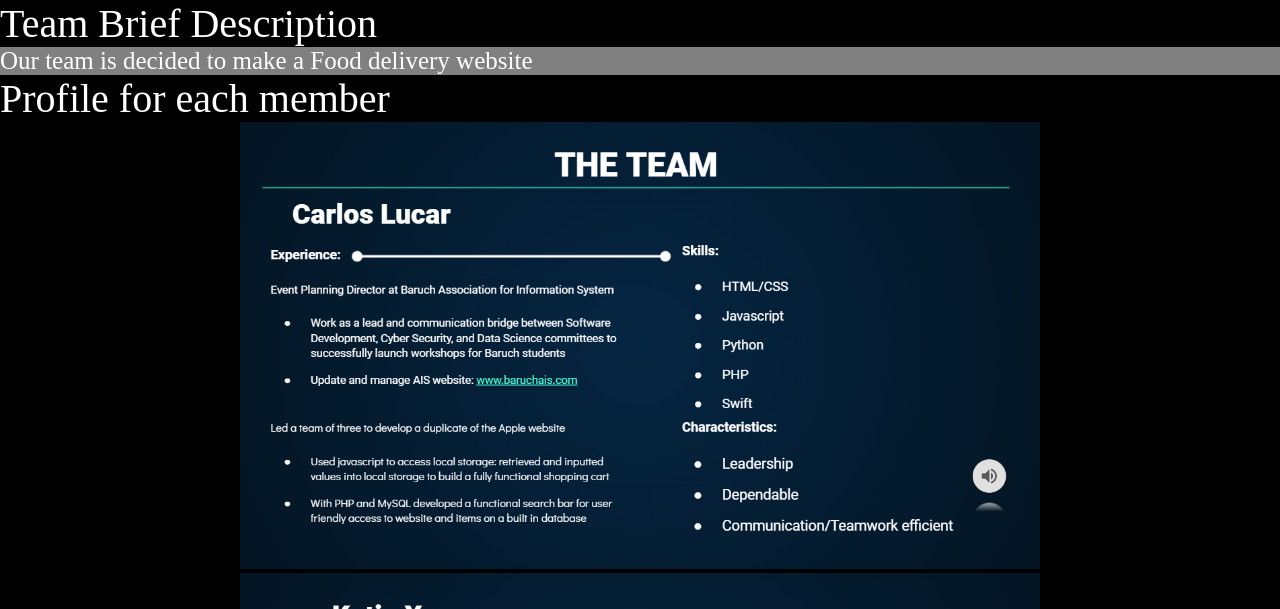
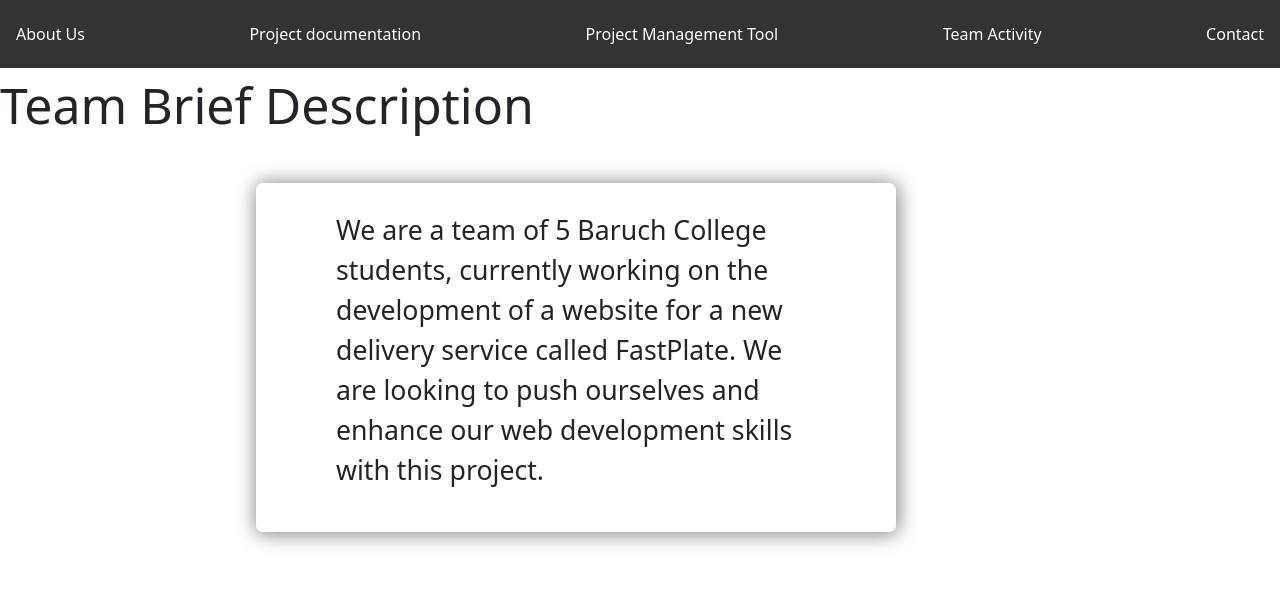
Before and after one commit to 846754008/cis5800, a PHP site: page /aboutus/aboutus.html in a window 1280 px wide; the page is wider, and only the part inside the window is pictured. Shown: the top 609 px of that part. Run offline with PHP 8.4, Linux system fonts and the light colour scheme.

Commit message:
Update on AboutUs page

```diff
--- a/aboutus/aboutus.css
+++ b/aboutus/aboutus.css
@@ -4,6 +4,63 @@
     font-family: Georgia, 'Times New Roman', Times, serif;
 
 }
+.navbar {
+    overflow: hidden;
+    background-color: #333;
+  }
+
+  .navbar a {
+    float: left;
+    font-size: 16px;
+    color: white;
+    text-align: center;
+    padding: 14px 16px;
+    text-decoration: none;
+  }
+
+  .subnav {
+    float: left;
+    overflow: hidden;
+  }
+
+  .subnav .subnavbtn {
+    font-size: 16px;
+    border: none;
+    outline: none;
+    color: white;
+    padding: 14px 16px;
+    background-color: inherit;
+    font-family: inherit;
+    margin: 0;
+  }
+
+  .navbar a:hover, .subnav:hover .subnavbtn {
+    background-color: #FC390F;
+  }
+
+  .subnav-content {
+    display: none;
+    position: absolute;
+    left: 0;
+    background-color: #FF5733;
+    width: 100%;
+    z-index: 1;
+  }
+
+  .subnav-content a {
+    float: left;
+    color: white;
+    text-decoration: none;
+  }
+
+  .subnav-content a:hover {
+    background-color: #eee;
+    color: black;
+  }
+
+  .subnav:hover .subnav-content {
+    display: block;
+  }
 #firstp{
     font-size: 25px;
     background-color: grey;
@@ -34,3 +91,76 @@
     background-color: black;
     color: white;
 }
+
+
+#teamTitle{
+    font-size: 50px;
+}
+
+#section-text{
+    position: relative;
+    left: 20%;
+    width: 50%;
+    margin-top: 40px;
+    margin-bottom: 100px;
+    padding-top: 20pt;
+    padding-bottom: 20pt;
+    padding-left: 60pt;
+    padding-right: 50pt;
+    font-size: 20pt;
+    border-radius: 5pt;
+    box-shadow: 1px 1px 20px 1px grey;
+}
+
+.section{
+    margin: 0 ;
+  width: auto;
+  height: auto;
+  background: white;
+  position: relative;
+  overflow: hidden;
+}
+
+.members::before{
+    content:"";
+    position: relative;
+    height: 150px;
+    width: 239.8%;
+  left: -70%;
+  right: -10%;
+  border-radius: 50%;
+  bottom: 71px;
+  background: #fff;
+}
+
+.members{
+    background-image:linear-gradient(cornflowerblue, white);
+  height: auto;
+  width: 100%;
+  text-align: center;
+  box-shadow: 0px -3px 10px rgba(0,0,0,0.3);
+  display: inline-grid;
+  justify-content: center;
+}
+
+.card{
+    margin-top: 100px;
+}
+
+.card-text, .card-body li{
+    text-align: left;
+}
+
+#line{
+  border-left: 4px solid black;
+  height: 100px;
+  position: relative;
+  left: 50%;
+  margin-left: -3px;
+  top: 30px;
+}
+.project-section{
+    height: 1000px;
+    background: url("/aboutus/image/project-background.jpeg") no-repeat center fixed ;
+    background-size: cover;
+}
--- a/aboutus/aboutus.html
+++ b/aboutus/aboutus.html
@@ -5,19 +5,206 @@
     <meta http-equiv="X-UA-Compatible" content="IE=edge" />
     <meta name="viewport" content="width=device-width, initial-scale=1.0" />
     <link rel="stylesheet" href="aboutus.css" />
+    <link href="https://cdn.jsdelivr.net/npm/bootstrap@5.1.2/dist/css/bootstrap.min.css" rel="stylesheet" integrity="sha384-uWxY/CJNBR+1zjPWmfnSnVxwRheevXITnMqoEIeG1LJrdI0GlVs/9cVSyPYXdcSF" crossorigin="anonymous">
     <title>about us</title>
   </head>
 
   <body>
-    <div class="heading">Team Brief Description</div>
-    <p id="firstp">Our team is decided to make a Food delivery website</p>
-    <div class="heading">Profile for each member</div>
-    <div id="profile">
-      <img src="image/carlos.PNG" alt="Italian Trulli" width="800" />
-      <img src="image/katie.PNG" alt="Italian Trulli" width="800" />
-      <img src="image/miguel.PNG" alt="Italian Trulli" width="800" />
-      <img src="image/jinha.PNG" alt="Italian Trulli" width="800" />
-      <img src="image/yuanyuan.PNG" alt="Italian Trulli" width="800" />
+
+    <div class="navbar">
+      <a href="aboutus/aboutus.html">About Us</a>
+      <!-- project documentation -->
+      <div class="subnav">
+        <button class="subnavbtn">Project documentation</button>
+        <div class="subnav-content">
+          <a href="projectd/note/note.html">Meeting Notes</a>
+        </div>
+      </div>
+      <!-- project management tool -->
+      <div class="subnav">
+        <button class="subnavbtn">Project Management Tool</button>
+        <div class="subnav-content">
+          <a href="#bring">undecided</a>
+        </div>
+      </div>
+      <!-- team activity -->
+      <div class="subnav">
+        <button class="subnavbtn">Team Activity</button>
+      </div>
+      <!-- contact -->
+      <a href="#contact">Contact</a>
     </div>
+
+
+
+
+    <div class="section">
+      <div id="teamTitle">Team Brief Description</div>
+      <div id="section-text" >
+          <p>
+              We are a team of 5 Baruch College students, currently working on the development of a
+              website for a new delivery service called FastPlate. We are looking to push ourselves and
+              enhance our web development skills with this project.
+
+          </p>
+
+      </div>
+
+
+  </div>
+
+
+  <div class="members" >
+
+      <div class="members-title" >
+          <h1>Meet the Team</h1>
+          <div id="line">
+
+          </div>
+      </div>
+
+      <div class="card mb-3" style="max-width: 600px;">
+          <div class="row g-0">
+            <div class="col-md-4">
+              <img src="image/CarlosProPic.JPG" class="img-fluid" alt="Carlos Lucar Profile Picture" style="border-radius: 10%;position: relative; top: 10%; left: 3%;">
+            </div>
+            <div class="col-md-8">
+              <div class="card-body">
+                <h5 class="card-title">Carlos Lucar</h5>
+                <p class="card-text">
+                  <strong>Skills:</strong> HTML/CSS, Javascript, Python, PHP, Swift <br>
+                  <strong>Characteristics:</strong> Leader, Dependable, Communications/Teamwork Efficient<br>
+                  <li>Event Planning Director at Baruch Association for Information System</li>
+                  <li>Led a team of three to develop a duplicate of the Apple website</li><br>
+                </p>
+
+              </div>
+            </div>
+          </div>
+        </div>
+
+
+        <div class="card mb-3" style="max-width: 600px; ">
+          <div class="row g-0">
+            <div class="col-md-4">
+              <img src="..." class="img-fluid rounded-start" alt="...">
+            </div>
+            <div class="col-md-8">
+              <div class="card-body">
+                <h5 class="card-title">Katie Xu</h5>
+                <p class="card-text">
+                  <strong>Skills:</strong> HTML/CSS, Javascript, Python, Bootstrap, Swift, C++ <br>
+                  <strong>CIS Major</strong> - General Track <br>
+                  <li>Familiar with using APIs to create functional websites and mobile apps</li>
+                  <li>CUNY EverUp - Software Engineering</li>
+                  <li>CodePath fellow</li>
+                </p>
+
+              </div>
+            </div>
+          </div>
+        </div>
+
+
+        <div class="card mb-3" style="max-width: 600px; ">
+          <div class="row g-0">
+            <div class="col-md-4">
+              <img src="..." class="img-fluid rounded-start" alt="...">
+            </div>
+            <div class="col-md-8">
+              <div class="card-body">
+                <h5 class="card-title">Miguel Liu Li</h5>
+                <p class="card-text">
+                  <strong>Skills:</strong> HTML/CSS, Javascript, PHP, MySQL, React, C++ <br>
+                  <strong>CIS Major</strong> - General Track <br>
+                  <strong>Characteristics:</strong> Respectful, Responsible, Friendly<br>
+                </p>
+
+              </div>
+            </div>
+          </div>
+        </div>
+
+        <div class="card mb-3" style="max-width: 600px; ">
+          <div class="row g-0">
+            <div class="col-md-4">
+              <img src="..." class="img-fluid rounded-start" alt="...">
+            </div>
+            <div class="col-md-8">
+              <div class="card-body">
+                <h5 class="card-title">JinHa Park</h5>
+                <p class="card-text">
+                  <strong>Skills:</strong> HTML/CSS, MySQL, Python, Excel<br>
+                  <li>Currently working as a QA Analyst Intern responsible for:</li>
+                  <ol>
+                  <li>Testing code developed by software developers for functionality, realibility, and bugs</li>
+                  <li>Develop test cases and carry out test plans for any target releases, regression testing</li>
+                  <li>Familiarity with Azure DevOps, collaborating with crucial members of a software development team to ensure communication
+                      and completion
+                  </li>
+                  </ol>
+                </p>
+
+              </div>
+            </div>
+          </div>
+        </div>
+
+        <div class="card mb-3" style="max-width: 600px;">
+          <div class="row g-0">
+            <div class="col-md-4">
+              <img src="..." class="img-fluid rounded-start" alt="...">
+            </div>
+            <div class="col-md-8">
+              <div class="card-body">
+                <h5 class="card-title">Yuanyuan Niu</h5>
+                <p class="card-text">
+                  <strong>Skills:</strong> HTML/CSS, Javascript, Python, React <br>
+                  <strong>Characteristics:</strong> Honest, Responsible, Diligent, Teamplayer, Perseverant<br>
+                  <strong>CIS Major</strong> - general track-Web development and mobile development
+                  <li>Web developer fellow in CUNY Tech Prep</li>
+                  <li>Tech Support intern in Department of Education</li>
+                  <li>Web developer intern in Credit Suisse</li>
+                </p>
+
+              </div>
+            </div>
+          </div>
+        </div>
+
+
+  </div>
+
+  <div class="project-section" >
+      <h1>
+          Team Project
+      </h1>
+      <p>
+          These days, people are increasingly looking to order food from the comfort of their own home.
+          The pricing in food delivery apps typically include the menu item, a service fee, taxes, a delivery fee, and often, gratuity.
+          There can be a significant difference between the prices when ordering through a food delivery app and ordering directly from the restaurant.
+          We want to provide affordability to our customers while making sure restaurants are able to keep the profits they earn.
+      </p>
+      <p>
+          As a group we are working on developing a food ordering website. We are looking to compete agaisnt the top companies in our
+          sector, which include Uber, DoorDash, GrubHub, among others. We are looking to grow by directly impacting User experience and problems
+          when it comes to food ordering websites.
+      </p>
+      <p>
+          We will go into an indepth explanation of our project and what it entails<br>
+          We are developing a Website for our service called FastPlate, we are offering a modern minimalist website design
+          to engage the user<br>
+          Flexibilty is something we are working on to give the user the most customizable experince they can get,
+          Like our competitors we are offering a delivery service with our website, we want to give our users the best experince
+          when ordering from us. We want to give multiple delivery options which include contacless delivery, specific time delivery,
+          and an option for the user to input any additional information<br>
+          What differentiates use from our competitors is that we want to take out service fees, reduce the delivery fee, and tip, by
+          giving our drivers a based salary.<br>
+          Our main priority for this project is Consumer Satisfaction, we are prioritizing our food delivery time and prices
+          for the optimal consumer satisfaction.<br>
+      </p>
+
+  </div>
+
   </body>
 </html>
```
Also changed, not shown: aboutus/image/CarlosProPic.JPG (added), aboutus/image/package diagram.png (added), aboutus/image/project-background.jpeg (added), aboutus/image/use case.png (added).
